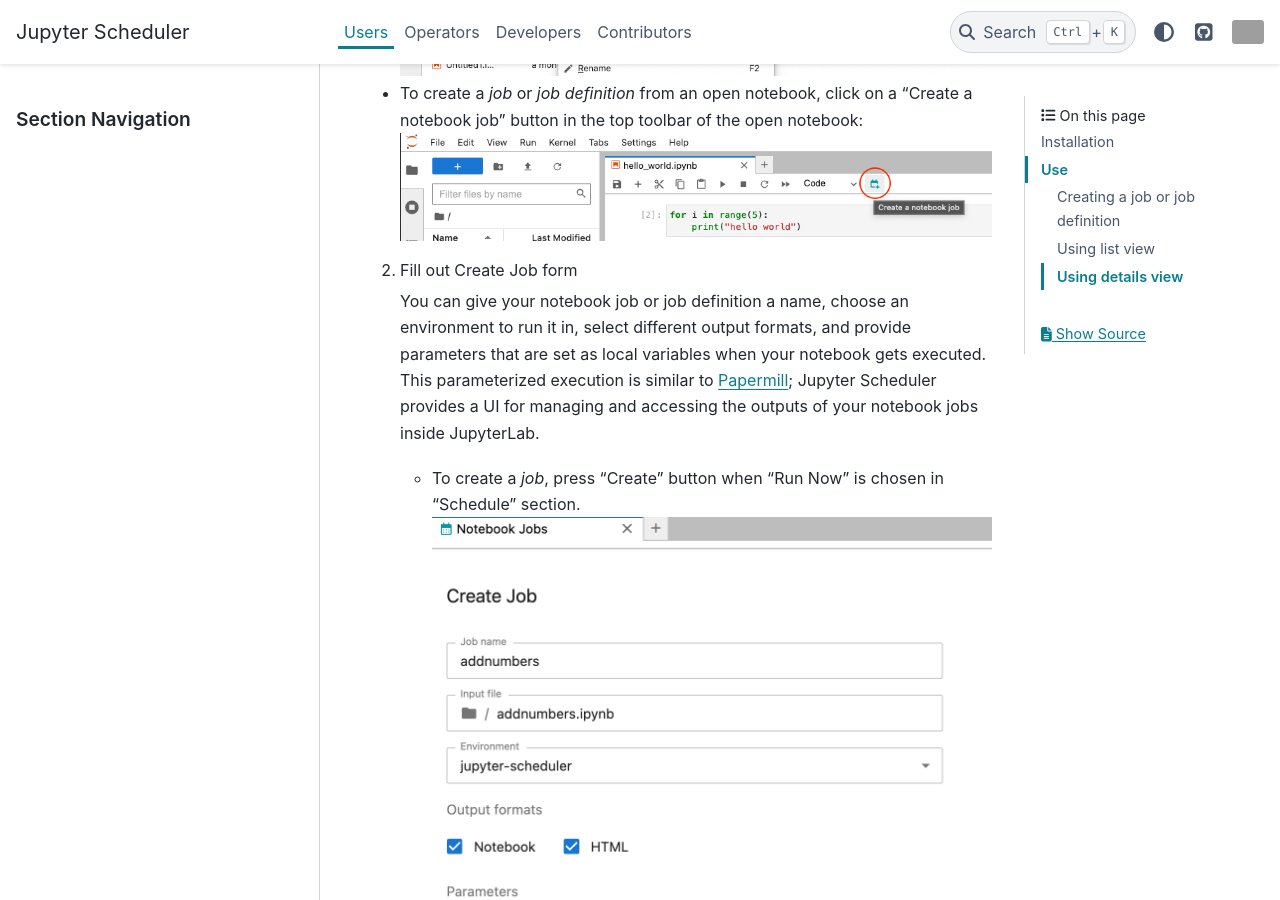
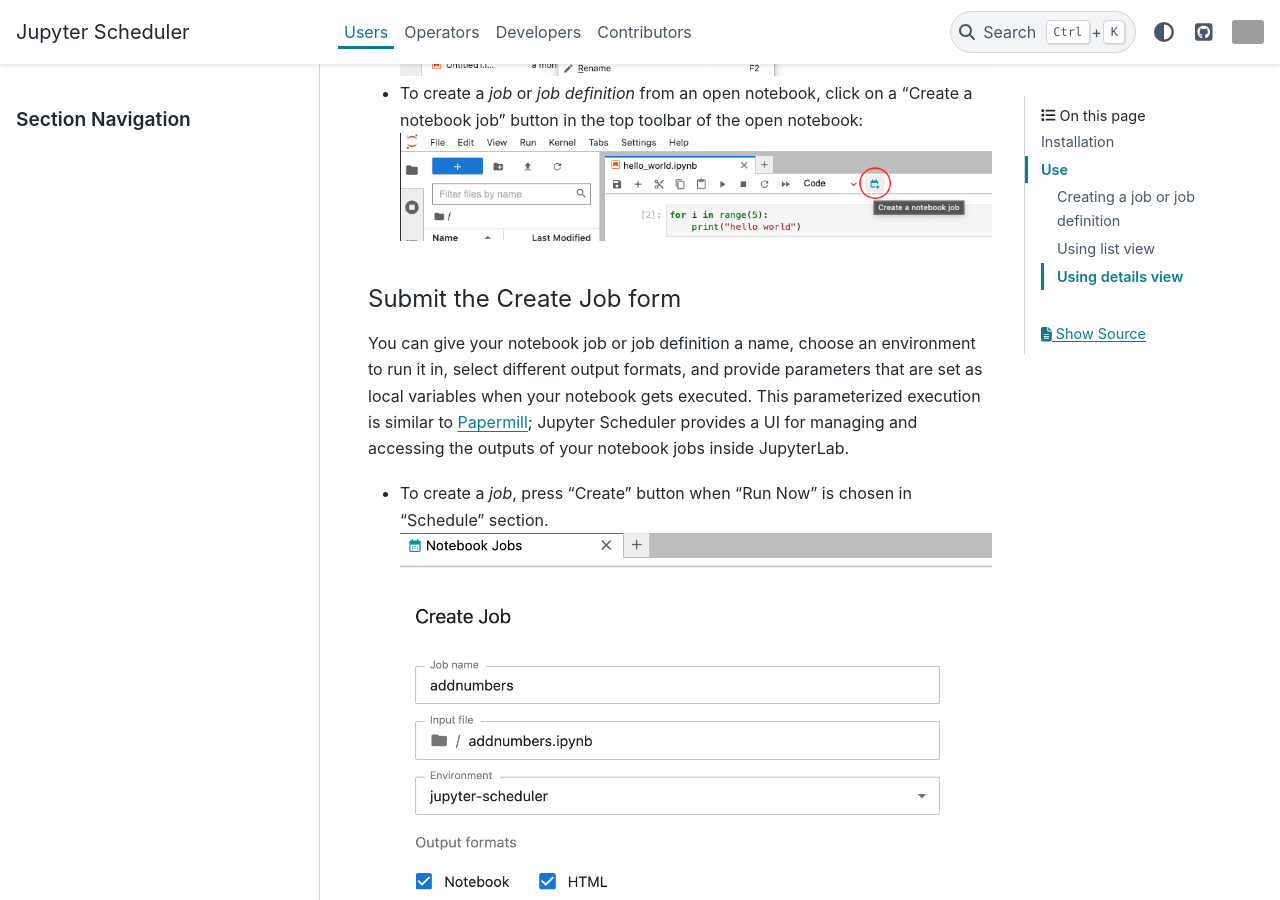
Before and after one commit to jupyter-server/jupyter-scheduler, a Sphinx documentation site: the page built from docs/users/index.md, in a window 1280 px wide and 900 px high, scrolled down 1283 px. Built offline with Sphinx 7.4.7 and the PyData theme 0.15.4, drawn with Linux system fonts in a browser that asks for light colours; grey boxes are pictures that could not be loaded.

Commit message:
Update docs/users/index.md
Co-authored-by: Jason Weill <93281816+jweill-aws@users.noreply.github.com>

```diff
--- a/docs/users/index.md
+++ b/docs/users/index.md
@@ -35,7 +35,7 @@
    - To create a *job* or *job definition* from an open notebook, click on a “Create a notebook job” button in the top toolbar of the open notebook:
 ![“Create a notebook job” button in the top toolbar of the open Notebook](./images/create_job_from_notebook.png)
 
-2. Fill out Create Job form
+#### Submit the Create Job form
 
    You can give your notebook job or job definition a name, choose an environment to run it in, select different output formats, and provide parameters that are set as local variables when your notebook gets executed. This parameterized execution is similar to [Papermill](https://papermill.readthedocs.io/en/latest/); Jupyter Scheduler provides a UI for managing and accessing the outputs of your notebook jobs inside JupyterLab.
 
```
